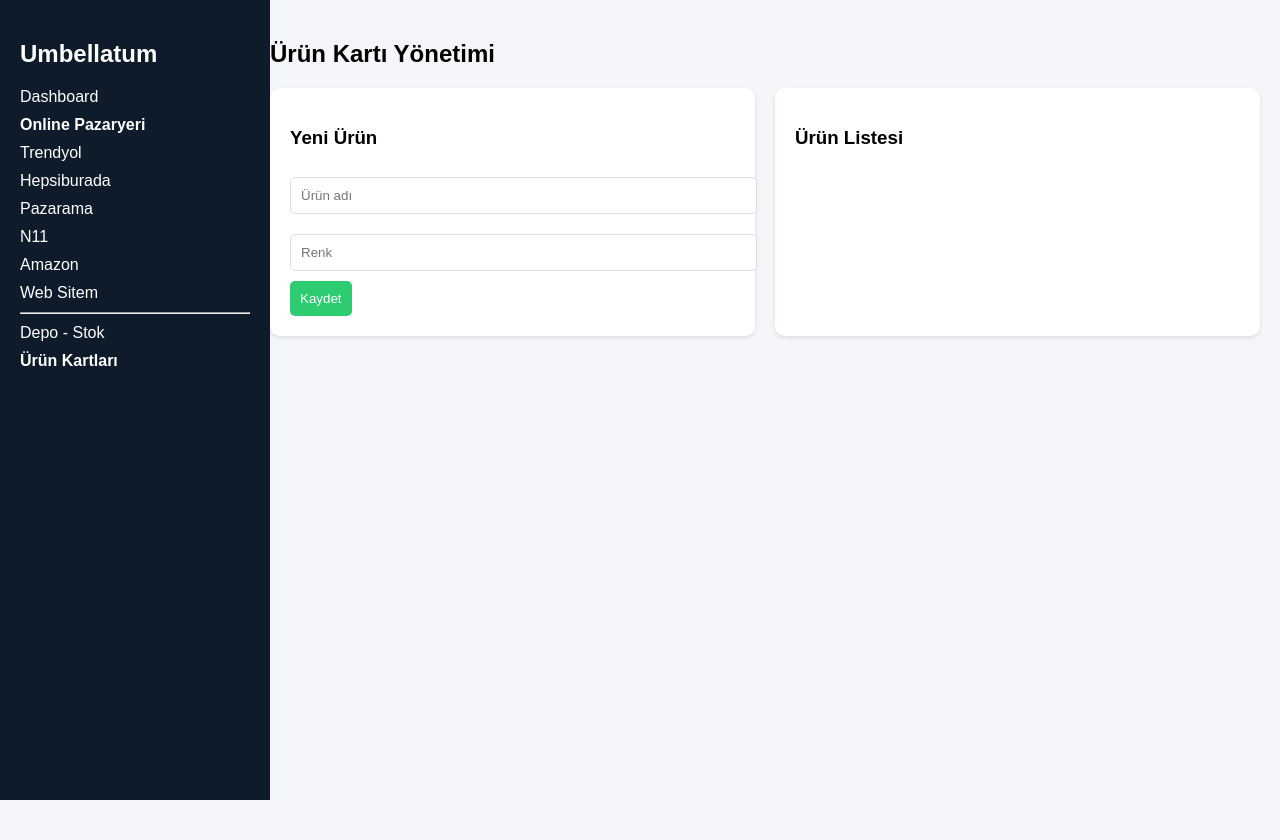
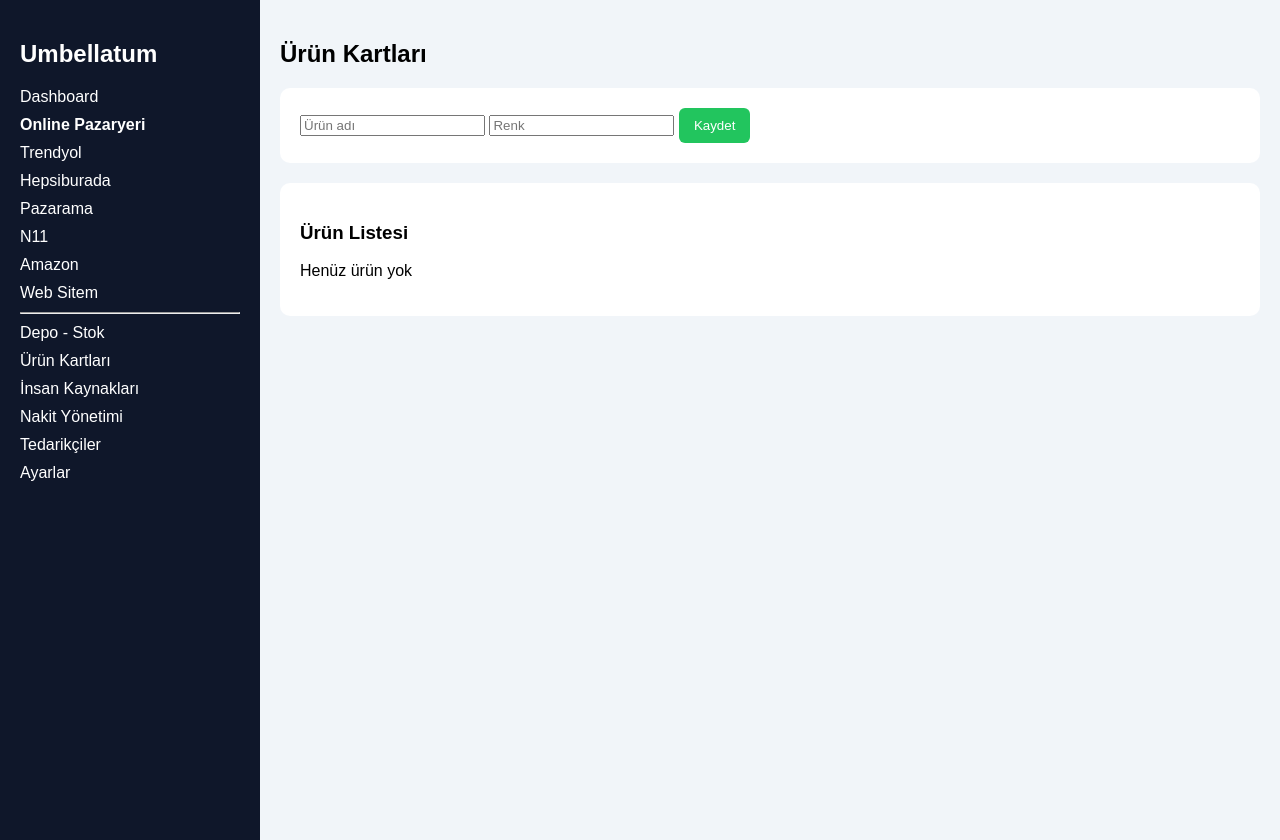
Before and after one commit to umbellatum54/stok-api, a Flask app: page /urunler in a window 1280 px wide. Before the commit the page ends 800 px from the top, so only its background shows below. Run offline with Flask 3, Linux system fonts and the light colour scheme.

Commit message:
Update urunler.html

```diff
--- a/templates/urunler.html
+++ b/templates/urunler.html
@@ -1,105 +1,20 @@
-<!DOCTYPE html>
-<html>
-<head>
-<meta charset="UTF-8">
-<title>Ürün Kartları</title>
+{% extends "layout.html" %}
 
-<style>
-body{margin:0;font-family:Arial;background:#f4f6f9;}
-.sidebar{width:230px;height:100vh;background:#0d1b2a;position:fixed;color:white;padding:20px;}
-.sidebar a{display:block;color:white;text-decoration:none;margin:10px 0;}
+{% block content %}
 
-.main{margin-left:250px;padding:20px;}
+<h2>Ürün Kartları</h2>
 
-.container{display:flex;gap:20px;}
-
-.box{
-    background:white;
-    padding:20px;
-    border-radius:10px;
-    flex:1;
-    box-shadow:0 2px 5px rgba(0,0,0,0.1);
-}
-
-input{
-    width:100%;
-    padding:10px;
-    margin:10px 0;
-    border-radius:5px;
-    border:1px solid #ddd;
-}
-
-button{
-    padding:10px;
-    background:#2ecc71;
-    color:white;
-    border:none;
-    border-radius:5px;
-    cursor:pointer;
-}
-
-.card{
-    padding:10px;
-    border-bottom:1px solid #eee;
-}
-</style>
-</head>
-
-<body>
-
-<div class="sidebar">
-<h2>Umbellatum</h2>
-
-<a href="/">Dashboard</a>
-
-<b>Online Pazaryeri</b>
-<a>Trendyol</a>
-<a>Hepsiburada</a>
-<a>Pazarama</a>
-<a>N11</a>
-<a>Amazon</a>
-<a>Web Sitem</a>
-
-<hr>
-
-<a href="/stok">Depo - Stok</a>
-<a href="/urunler"><b>Ürün Kartları</b></a>
-
+<div class="card">
+    <form>
+        <input type="text" placeholder="Ürün adı">
+        <input type="text" placeholder="Renk">
+        <button class="btn green">Kaydet</button>
+    </form>
 </div>
 
-<div class="main">
-
-<h2>Ürün Kartı Yönetimi</h2>
-
-<div class="container">
-
-<!-- SOL -->
-<div class="box">
-<h3>Yeni Ürün</h3>
-
-<form method="POST" action="/urun-ekle">
-<input name="urun" placeholder="Ürün adı" required>
-<input name="renk" placeholder="Renk" required>
-<button>Kaydet</button>
-</form>
-
+<div class="card">
+    <h3>Ürün Listesi</h3>
+    <p>Henüz ürün yok</p>
 </div>
 
-<!-- SAĞ -->
-<div class="box">
-<h3>Ürün Listesi</h3>
-
-{% for u in urunler %}
-<div class="card">
-<b>{{u[1]}}</b> - {{u[2]}}
-</div>
-{% endfor %}
-
-</div>
-
-</div>
-
-</div>
-
-</body>
-</html>
+{% endblock %}
```
